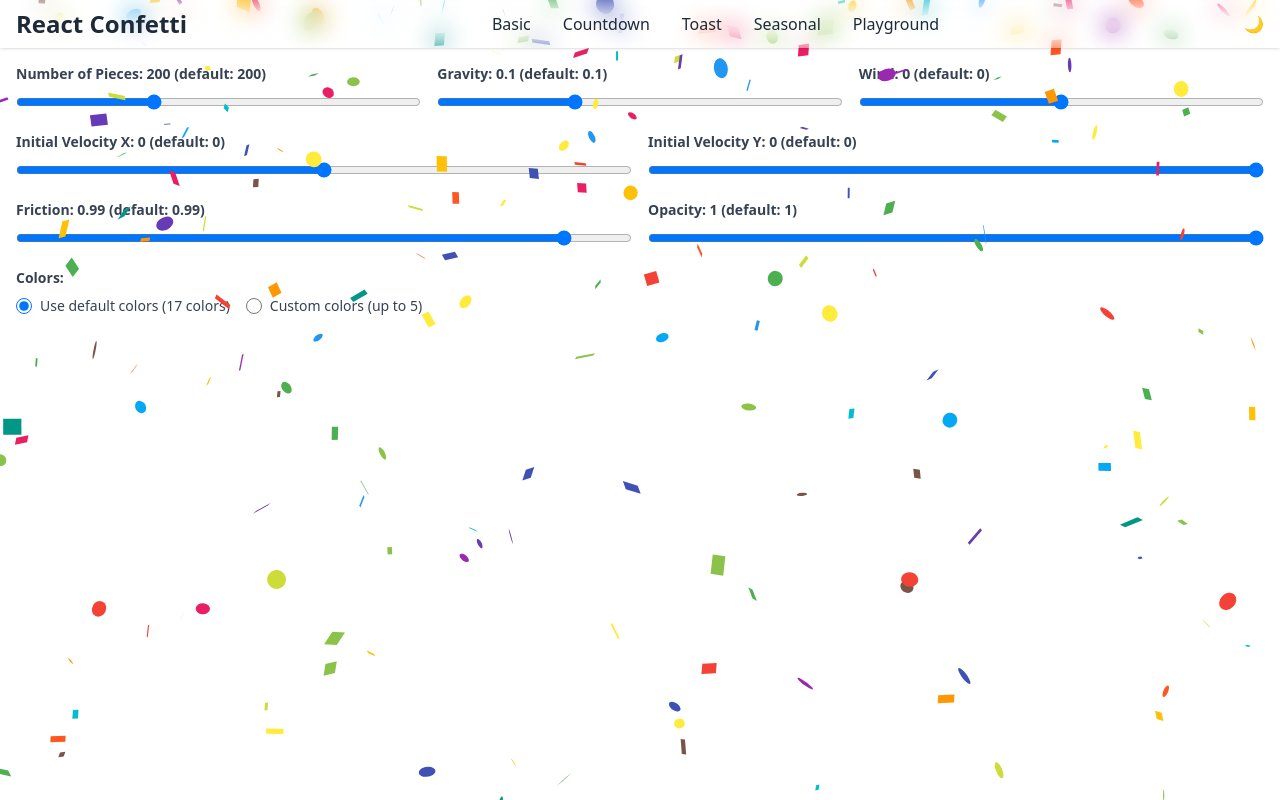
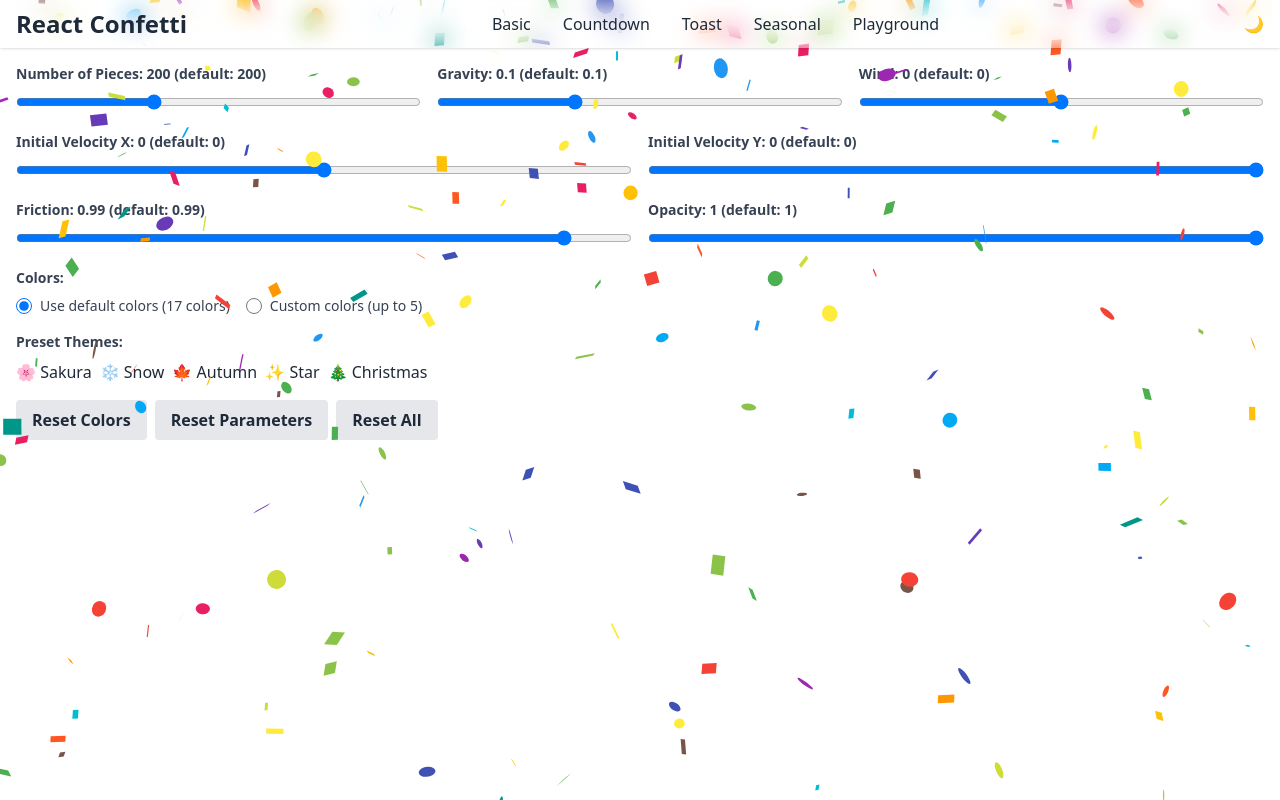
Before and after one commit to kkoisland/react-confetti-app, a React (Vite) app: page /playground in a window 1280 px wide. Built offline with nearby package versions, Linux system fonts and the light colour scheme.

Commit message:
feat: add preset and reset buttons to Playground page

```diff
--- a/src/pages/PlaygroundPage.tsx
+++ b/src/pages/PlaygroundPage.tsx
@@ -38,10 +38,53 @@
 		? customColors.filter((c) => c !== "")
 		: undefined; // undefined uses React Confetti's default 17 colors
 
+	const handleResetParameters = () => {
+		setNumberOfPieces(DEFAULT_VALUES.numberOfPieces);
+		setGravity(DEFAULT_VALUES.gravity);
+		setWind(DEFAULT_VALUES.wind);
+		setInitialVelocityX(DEFAULT_VALUES.initialVelocityX);
+		setInitialVelocityY(DEFAULT_VALUES.initialVelocityY);
+		setFriction(DEFAULT_VALUES.friction);
+		setOpacity(DEFAULT_VALUES.opacity);
+	};
+
+	const handleResetColors = () => {
+		setCustomColors(DEFAULT_VALUES.customColors);
+		setUseCustomColors(DEFAULT_VALUES.useCustomColors);
+	};
+
+	const handleResetAll = () => {
+		handleResetParameters();
+		handleResetColors();
+	};
+
+	const handlePreset = (themeIndex: number) => {
+		const theme = themes[themeIndex];
+		setNumberOfPieces(theme.numberOfPieces);
+		setGravity(theme.gravity);
+		setWind(theme.wind ?? DEFAULT_VALUES.wind);
+		setInitialVelocityX(
+			theme.initialVelocityX ?? DEFAULT_VALUES.initialVelocityX,
+		);
+		setInitialVelocityY(
+			theme.initialVelocityY ?? DEFAULT_VALUES.initialVelocityY,
+		);
+		setFriction(DEFAULT_VALUES.friction);
+		setOpacity(DEFAULT_VALUES.opacity);
+
+		// Set colors from theme
+		const themeColors = [...theme.colors];
+		while (themeColors.length < 5) {
+			themeColors.push("");
+		}
+		setCustomColors(themeColors);
+		setUseCustomColors(true);
+	};
+
 	return (
 		<div className="flex flex-col h-full">
 			{/* Controls */}
-			<div className="p-4 bg-white dark:bg-gray-800">
+			<div className="p-4">
 				{/* Row 1 */}
 				<div className="flex gap-4 mb-4">
 					<div className="flex-1">
@@ -180,15 +223,12 @@
 						/>
 					</div>
 				</div>
-				{/* Row 4 */}
+				{/* Row 4: Colors */}
 				<div className="mb-4">
 					<div className="mb-3">
-						<label
-							className="block text-sm font-semibold mb-2 text-gray-700 dark:text-gray-300"
-							htmlFor={useCustomColors ? "customColors" : "defaultColors"}
-						>
+						<div className="block text-sm font-semibold mb-2 text-gray-700 dark:text-gray-300">
 							Colors:
-						</label>
+						</div>
 						<div className="flex gap-4">
 							<div className="flex items-center">
 								<input
@@ -261,22 +301,52 @@
 										/>
 									</div>
 								))}
-								<button
-									type="button"
-									onClick={() => {
-										setCustomColors(["#FF0000", "#00FF00", "#0000FF", "", ""]);
-										setUseCustomColors(false);
-									}}
-									className="px-4 py-2 bg-gray-200 dark:bg-gray-700 text-gray-800 dark:text-gray-200 rounded font-semibold hover:bg-gray-300 dark:hover:bg-gray-600 transition-all"
-								>
-									Reset Colors
-								</button>
 							</div>
 						</div>
 					)}
 				</div>
-				{/* Preset buttons (5 themes) */}
-				{/* Reset All button */}
+				{/* Row 5: Preset buttons */}
+				<div className="mb-4">
+					<div className="block text-sm font-semibold mb-2 text-gray-700 dark:text-gray-300">
+						Preset Themes:
+					</div>
+					<div className="flex flex-wrap gap-2">
+						{themes.map((theme, index) => (
+							<button
+								key={theme.id}
+								type="button"
+								onClick={() => handlePreset(index)}
+							>
+								{theme.emoji} {theme.name}
+							</button>
+						))}
+					</div>
+				</div>
+
+				{/* Row 6: Reset buttons */}
+				<div className="flex gap-2">
+					<button
+						type="button"
+						onClick={handleResetColors}
+						className="px-4 py-2 bg-gray-200 dark:bg-gray-700 text-gray-800 dark:text-gray-200 rounded font-semibold hover:bg-gray-300 dark:hover:bg-gray-600 transition-all"
+					>
+						Reset Colors
+					</button>
+					<button
+						type="button"
+						onClick={handleResetParameters}
+						className="px-4 py-2 bg-gray-200 dark:bg-gray-700 text-gray-800 dark:text-gray-200 rounded font-semibold hover:bg-gray-300 dark:hover:bg-gray-600 transition-all"
+					>
+						Reset Parameters
+					</button>
+					<button
+						type="button"
+						onClick={handleResetAll}
+						className="px-4 py-2 bg-gray-200 dark:bg-gray-700 text-gray-800 dark:text-gray-200 rounded font-semibold hover:bg-gray-300 dark:hover:bg-gray-600 transition-all"
+					>
+						Reset All
+					</button>
+				</div>
 			</div>
 
 			{/* Confetti (fullscreen) */}
```
Also changed, not shown: 1 other file (tests, documents, lock files or other folders).
